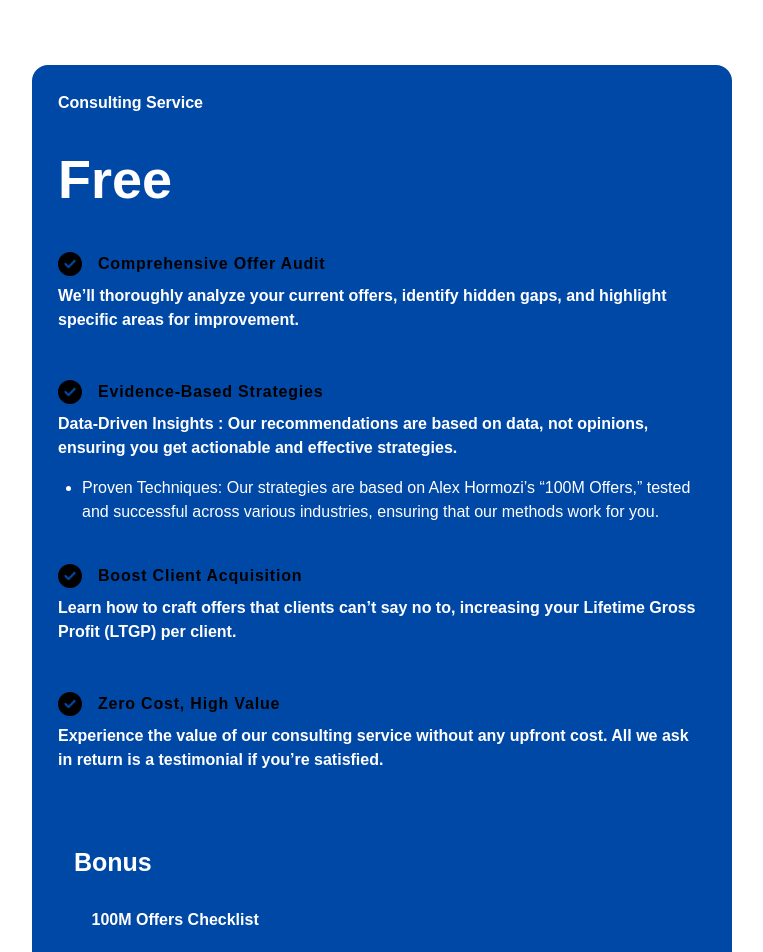
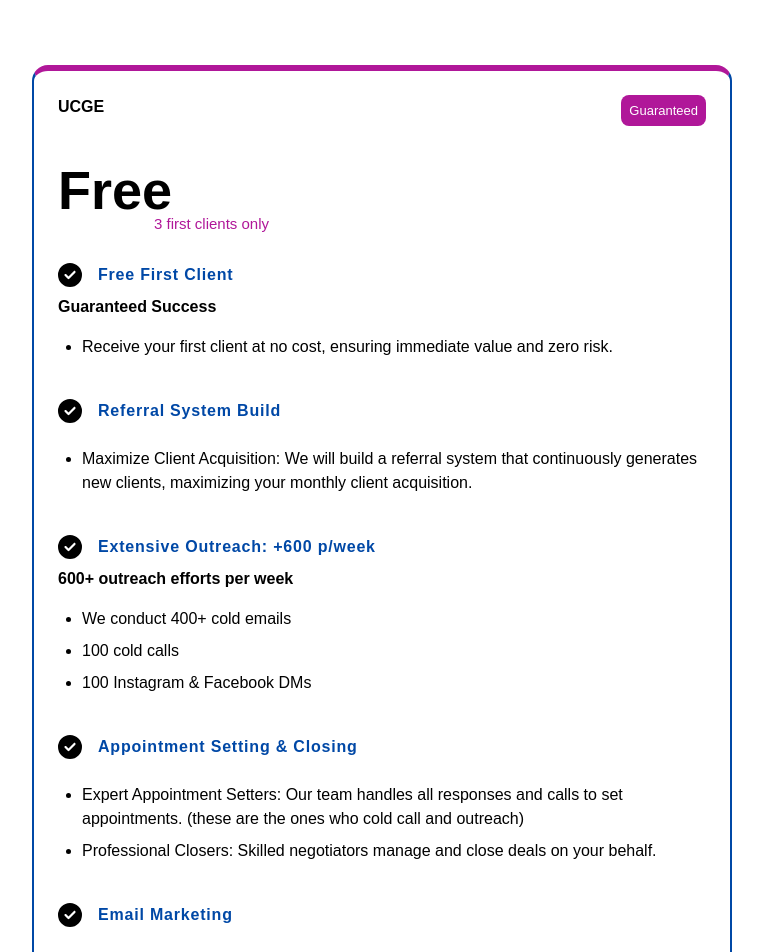
Before and after one commit to ayouub-bk/LoschMedia_Agency, a React (Vite) app: page /Pricing in a window 1280 px wide. Shown: the part 400-1352 px from the top of the page, without its empty margins (258-1021 px from the left). Built offline with nearby package versions, Linux system fonts and the light colour scheme.

Commit message:
fixed styling in offers and pricing sections && services cards

```diff
--- a/src/Components/sections/OffersHome.jsx
+++ b/src/Components/sections/OffersHome.jsx
@@ -17,8 +17,10 @@ const OffersHome = () => {
           const { titel, elemet, bonus } = offer;
           return (
             <div
-              className={`flex flex-col gap-6  p-6 rounded-lg border-[1px] border-secondary  ${
-                index == 0 ? `bg-secondary text-primary ` : ``
+              className={`flex flex-col gap-6 shadow-lg   p-6 rounded-lg transition-shadow duration-300     ${
+                index == 0
+                  ? `bg-secondary hover:shadow-sky-700  text-primary `
+                  : `hover:shadow-2xl  border-black  border-t-[4px]  border-t-highlight  border-solid `
               } `}
             >
               <div className="flex justify-between   ">
@@ -91,7 +93,7 @@ const OffersHome = () => {
                   Textcolor="primary"
                 />
                 <ButtonOffer
-                  title="More dettails"
+                  title="More details"
                   BgColor={index !== 0 ? "secondary" : "primary"}
                   Textcolor={index !== 0 ? "primary" : "highlight"}
                 />
--- a/src/Components/sections/ServicesHome.jsx
+++ b/src/Components/sections/ServicesHome.jsx
@@ -13,7 +13,7 @@ const ServicesHome = () => {
           const { title, icon, dettails } = service;
           return (
             <div
-              className={`shadow-md flex flex-col gap-2 p-2  ${
+              className={`shadow-md flex flex-col gap-2 p-2 transition-transform duration-300 transform hover:scale-105 ${
                 index == services.length - 1 ? `` : ``
               }   `}
             >
--- a/src/data.js
+++ b/src/data.js
@@ -126,41 +126,6 @@ export const services = [
 
 export const Offers = [
   {
-    titel: "Consulting Service",
-    elemet: [
-      {
-        subtitle: "Comprehensive Offer Audit",
-        name: "We’ll thoroughly analyze your current offers, identify hidden gaps, and highlight specific areas for improvement.",
-        description: [""],
-      },
-      {
-        subtitle: "Evidence-Based Strategies",
-        name: "Data-Driven Insights : Our recommendations are based on data, not opinions, ensuring you get actionable and effective strategies.",
-        description: [
-          "Proven Techniques: Our strategies are based on Alex Hormozi’s “100M Offers,” tested and successful across various industries, ensuring that our methods work for you.",
-        ],
-      },
-      {
-        subtitle: "Boost Client Acquisition",
-        name: "Learn how to craft offers that clients can’t say no to, increasing your Lifetime Gross Profit (LTGP) per client.",
-        description: [""],
-      },
-      {
-        subtitle: "Zero Cost, High Value",
-        name: "Experience the value of our consulting service without any upfront cost. All we ask in return is a testimonial if you’re satisfied.",
-        description: [""],
-      },
-    ],
-    bonus: [
-      {
-        name: "100M Offers Checklist",
-        description: [
-          " A comprehensive resume of Alex Hormozi’s “100M Offers,” including a checklist to ensure you can craft an offer that checks all the right boxes.",
-        ],
-      },
-    ],
-  },
-  {
     titel: "UCGE",
     elemet: [
       {
@@ -271,6 +236,41 @@ export const Offers = [
       },
     ],
   },
+  {
+    titel: "Consulting Service",
+    elemet: [
+      {
+        subtitle: "Comprehensive Offer Audit",
+        name: "We’ll thoroughly analyze your current offers, identify hidden gaps, and highlight specific areas for improvement.",
+        description: [""],
+      },
+      {
+        subtitle: "Evidence-Based Strategies",
+        name: "Data-Driven Insights : Our recommendations are based on data, not opinions, ensuring you get actionable and effective strategies.",
+        description: [
+          "Proven Techniques: Our strategies are based on Alex Hormozi’s “100M Offers,” tested and successful across various industries, ensuring that our methods work for you.",
+        ],
+      },
+      {
+        subtitle: "Boost Client Acquisition",
+        name: "Learn how to craft offers that clients can’t say no to, increasing your Lifetime Gross Profit (LTGP) per client.",
+        description: [""],
+      },
+      {
+        subtitle: "Zero Cost, High Value",
+        name: "Experience the value of our consulting service without any upfront cost. All we ask in return is a testimonial if you’re satisfied.",
+        description: [""],
+      },
+    ],
+    bonus: [
+      {
+        name: "100M Offers Checklist",
+        description: [
+          " A comprehensive resume of Alex Hormozi’s “100M Offers,” including a checklist to ensure you can craft an offer that checks all the right boxes.",
+        ],
+      },
+    ],
+  },
 ];
 
 export const FaqData = [
--- a/src/pages/Pricing.jsx
+++ b/src/pages/Pricing.jsx
@@ -18,14 +18,14 @@ const Pricing = () => {
           return (
             <div
               className={`flex flex-col gap-6  p-6 rounded-2xl border-[2px] border-secondary  ${
-                index == 0
+                index == 1
                   ? `bg-secondary text-primary `
                   : `border-t-[6px] border-t-highlight `
               } `}
             >
               <div className="flex justify-between   ">
                 <h3 className="font-semibold">{titel}</h3>
-                {index == 1 && (
+                {index == 0 && (
                   <div className="bg-highlight py-[6px] px-[8px] rounded-lg text-primary  text-[13px]  ">
                     Guaranteed
                   </div>
@@ -33,7 +33,7 @@ const Pricing = () => {
               </div>
               <div className=" relative    ">
                 <h1 className="text-[54px] font-bold  ">Free</h1>
-                {index == 1 && (
+                {index == 0 && (
                   <p className="text-highlight absolute text-[15px] font-medium -bottom-1 left-24   ">
                     3 first clients only
                   </p>
@@ -50,7 +50,7 @@ const Pricing = () => {
                     <div className="">
                       <div
                         className={` flex gap-4 intems-center   ${
-                          index === 0 ? `text-black ` : `text-secondary`
+                          index === 1 ? `text-black ` : `text-secondary`
                         }`}
                       >
                         <img
@@ -113,7 +113,7 @@ const Pricing = () => {
               <div className="min-h-[230px] flex flex-col gap-4  ">
                 <h2
                   className={` ml-4 text-[25px] font-bold ${
-                    index == 0 ? `` : `text-highlight`
+                    index == 1 ? `` : `text-highlight`
                   } `}
                 >
                   {" "}
@@ -124,7 +124,11 @@ const Pricing = () => {
                     return (
                       <div>
                         <div className="flex gap-4 items-center  ">
-                          <p className="text-[30px] text-secondary  font-extrabold ">
+                          <p
+                            className={`text-[30px] font-extrabold ${
+                              index == 0 ? "text-secondary" : "text-primary"
+                            }`}
+                          >
                             +
                           </p>
                           <p className="font-semibold">{b.name}</p>
```
